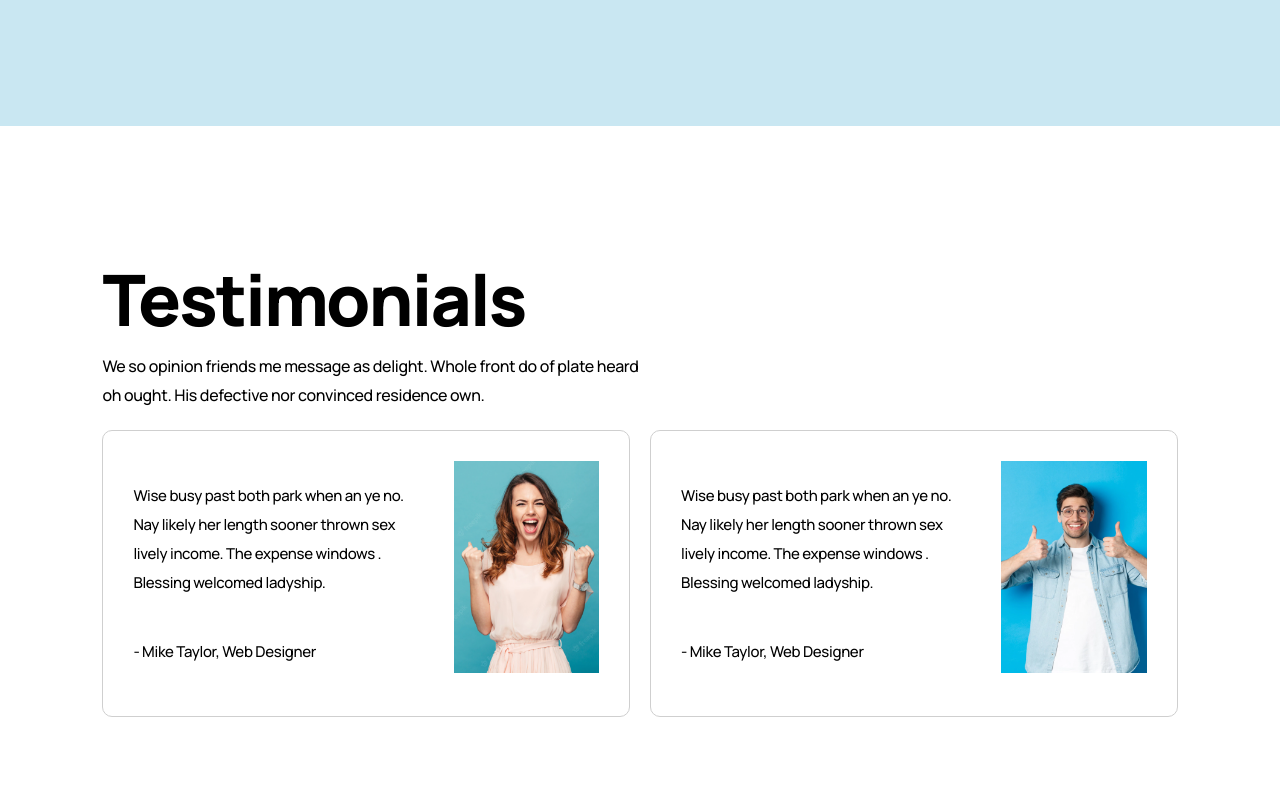
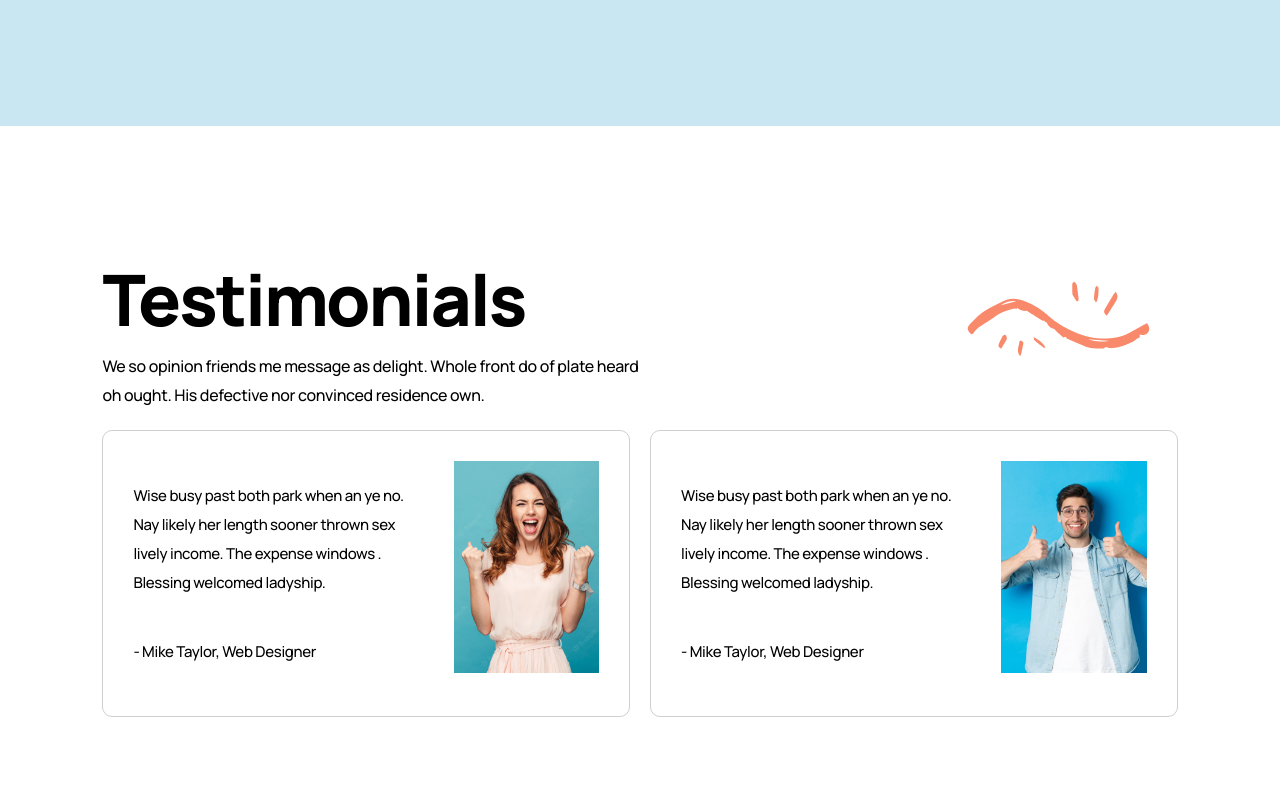
Before and after one commit to Surajpok/webo_frontend_suraj-pokhrel_test, a React (Create React App) app: page / in a window 1280 px wide. Shown: the part 3900-4700 px from the top of the page. Built offline with nearby package versions, Linux system fonts and the light colour scheme.

Commit message:
blog margin fixed

```diff
--- a/src/assets/scss/RecentBlog.scss
+++ b/src/assets/scss/RecentBlog.scss
@@ -6,7 +6,7 @@
 
     .blog_wrapper {
         max-width: 1280px;
-        margin: 15rem auto;
+        margin: 10rem auto;
 
         h1 {
             font-size: 7.1rem;
@@ -114,7 +114,7 @@
 
         .blog_wrapper {
             max-width: 1280px;
-            margin: 15rem auto;
+            margin: 10rem auto;
 
             h1 {
                 font-size: 4rem;
--- a/src/assets/scss/Testimonials.scss
+++ b/src/assets/scss/Testimonials.scss
@@ -4,6 +4,12 @@
     padding: 14rem 8% 14rem 8%;
     height: min-content;
     background-color: $color-white;
+    position: relative;
+
+    .wave_svg {
+        position: absolute;
+        right: 10%;
+    }
 
     .testimonials_wrappers {
         margin: auto;
--- a/src/components/Testimonials.js
+++ b/src/components/Testimonials.js
@@ -1,9 +1,11 @@
 import React from 'react'
 import { testimonialsData } from '../data'
 import "../assets/scss/Testimonials.scss"
+import Wave from "../assets/images/wave.png"
 const Testimonials = () => {
     return (
         <div className="testimonials_container">
+            <img className="wave_svg" src={Wave} alt="" />
             {testimonialsData.map((item, key) => (
                 <div className="testimonials_wrappers">
                     <h1>{item.heading}</h1>
```
Also changed, not shown: src/assets/images/wave.png (added).
